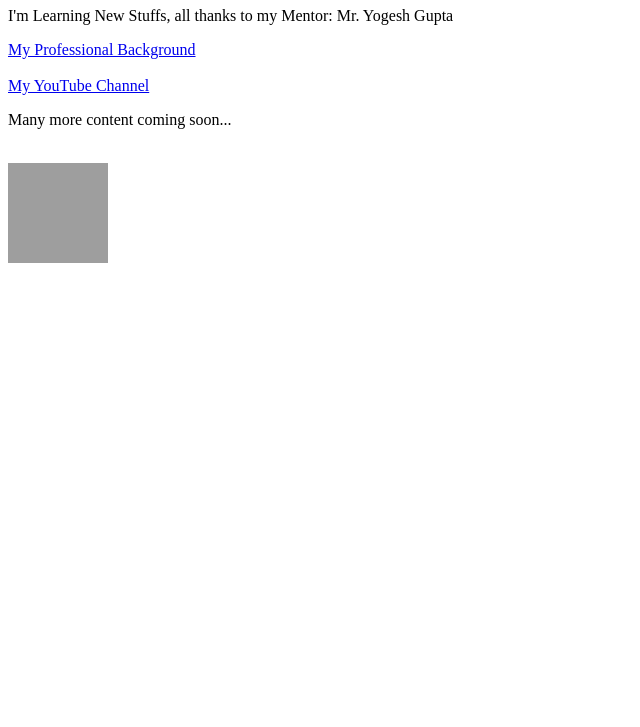
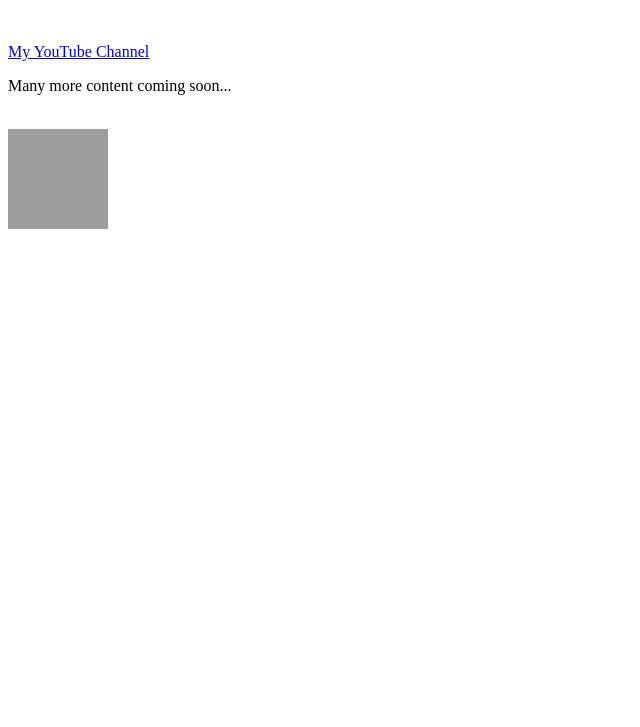
Before and after one commit to anandrajgupta/anandrajgupta.github.io, a plain HTML site: page index.html in a window 1280 px wide. Shown: the part 73-800 px from the top of the page, without its empty margins (0-640 px from the left). Drawn offline with Linux system fonts and the light colour scheme; grey boxes are pictures that could not be loaded.

Commit message:
Update index.html

```diff
--- a/index.html
+++ b/index.html
@@ -2,8 +2,6 @@
   <html>
     <body>
       <h1> ARG Welcomes you to his first Website</h1>
-      <p> I'm Learning New Stuffs, all thanks to my Mentor: Mr. Yogesh Gupta </p>
-      <a href="https://drive.google.com/file/d/1ml9WuSfIIq0SCvIWMIYm-M9nKatYp7la/view?usp=share_link"> My Professional Background </a>
       <br>
       <br>
       <a href="https://www.youtube.com/@technophileARG/videos"> My YouTube Channel </a>
```
